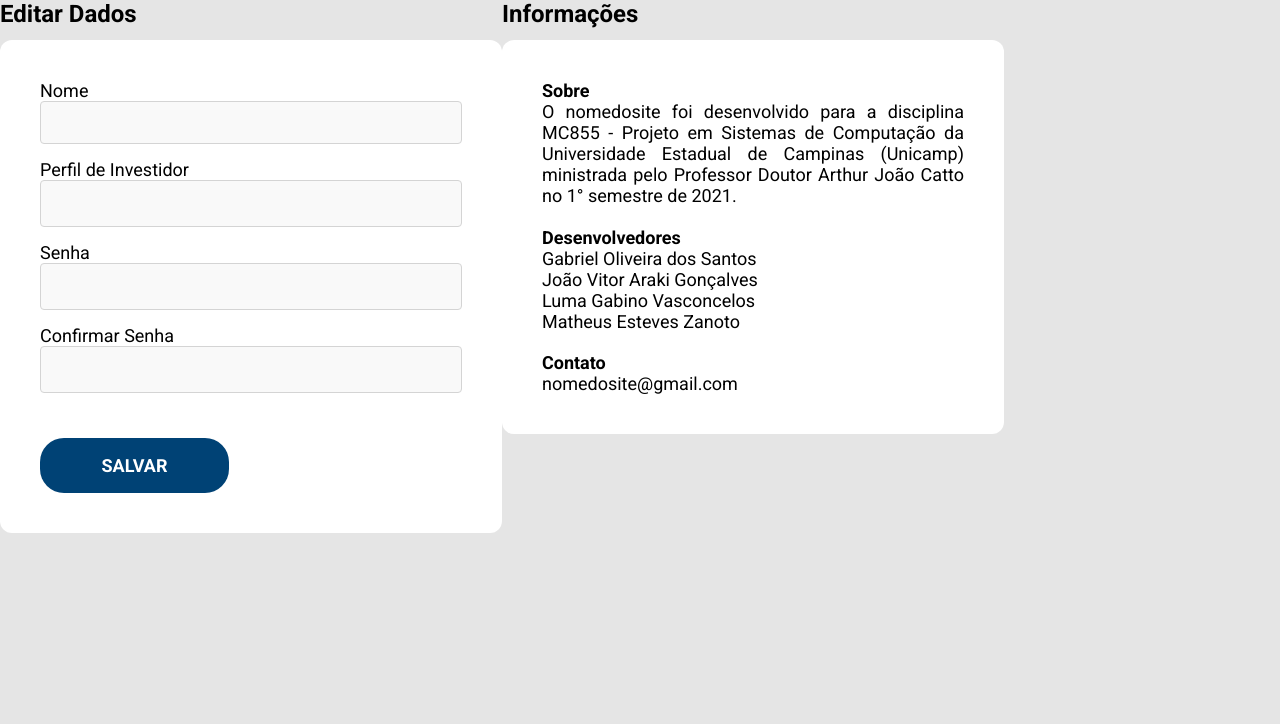
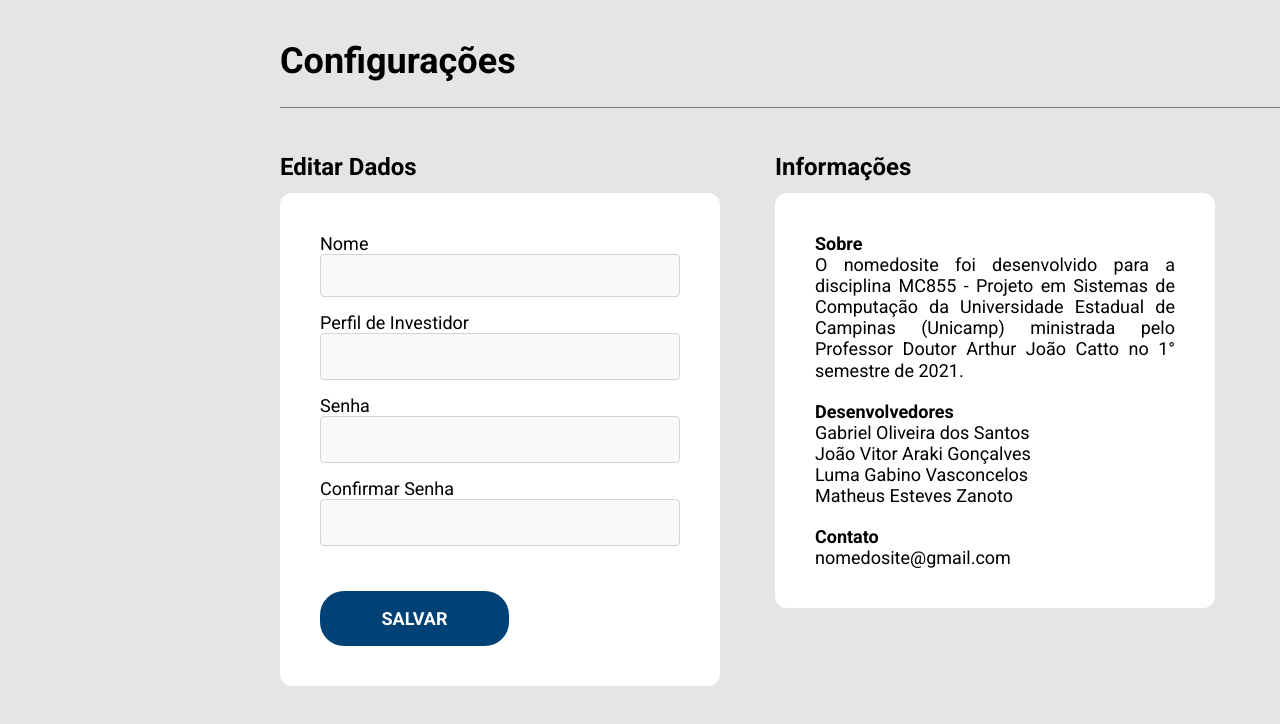
Before and after one commit to mc-855-stonks/web-app, a React (Create React App) app: page /profile in a window 1280 px wide. Shown: the top 724 px of the page. Built offline with nearby package versions, Linux system fonts and the light colour scheme.

Commit message:
feat: profile page component

```diff
--- /dev/null
+++ b/src/components/Header/index.tsx
@@ -0,0 +1,21 @@
+import React from "react";
+import style from "./style.module.css";
+import Title from "../Title";
+
+interface Props {
+  children: React.ReactNode;
+  className?: string;
+}
+
+export default function Header({ children, className }: Props) {
+  return (
+    <div className={style.container}>
+      <Title className={className || style.title}>{children}</Title>
+      <div className={style.separator} />
+    </div>
+  );
+}
+
+Header.defaultProps = {
+  className: "",
+};
--- /dev/null
+++ b/src/components/Header/style.module.css
@@ -0,0 +1,23 @@
+.container {
+    display: flex;
+    flex-direction: column;
+}
+
+.title {
+    font-family: var(--font-family-default);
+    font-style: normal;
+    font-weight: bold;
+    font-size: 36px;
+    line-height: 42px;
+    height: 42px;
+    color: var(--font-color-default);
+    margin-top: 40px;
+}
+
+.separator {
+    background-color: #787878;
+    transform: matrix(1, 0, 0, -1, 0, 0);
+    height: 1px;
+    width: 100%;
+    margin-top: 25px;
+}
--- a/src/pages/ProfilePage/components/EditableProfile/style.module.css
+++ b/src/pages/ProfilePage/components/EditableProfile/style.module.css
@@ -1,7 +1,7 @@
 .container {
     display: flex;
     flex-direction: column;
-    width: 502px;
+    width: 440px;
 }
 
 .profileContent {
--- a/src/pages/ProfilePage/components/ProductInfo/style.module.css
+++ b/src/pages/ProfilePage/components/ProductInfo/style.module.css
@@ -1,7 +1,7 @@
 .container {
     display: flex;
     flex-direction: column;
-    width: 502px;
+    width: 440px;
 }
 
 .productContent {
--- a/src/pages/ProfilePage/components/ProfileContainer/style.module.css
+++ b/src/pages/ProfilePage/components/ProfileContainer/style.module.css
@@ -1,3 +1,17 @@
 .container {
-    display: flex;
+    display: grid;
+    grid-template-columns: max-content max-content;
+    grid-template-rows: auto;
+    grid-column-gap: 55px;
+    grid-row-gap: 0;
+    margin-right: 50px;
 }
+
+@media screen and (max-width: 1024px) {
+    .container {
+        grid-template-columns: auto;
+        grid-template-rows: auto auto;
+        grid-column-gap: 0;
+        grid-row-gap: 55px;
+    }
+}
--- a/src/pages/ProfilePage/index.tsx
+++ b/src/pages/ProfilePage/index.tsx
@@ -1,10 +1,12 @@
 import React from "react";
 import styles from "./style.module.css";
+import Header from "../../components/Header";
 import ProfileContainer from "./components/ProfileContainer";
 
 export default function ProfilePage() {
   return (
     <div className={styles.container}>
+      <Header>Configurações</Header>
       <ProfileContainer />
     </div>
   );
--- a/src/pages/ProfilePage/style.module.css
+++ b/src/pages/ProfilePage/style.module.css
@@ -1,5 +1,8 @@
 .container {
-    display: flex;
+    display: grid;
+    grid-row-gap: 45px;
+    max-width: 1000px;
+    margin-left: auto;
 }
 
 .title {
```
